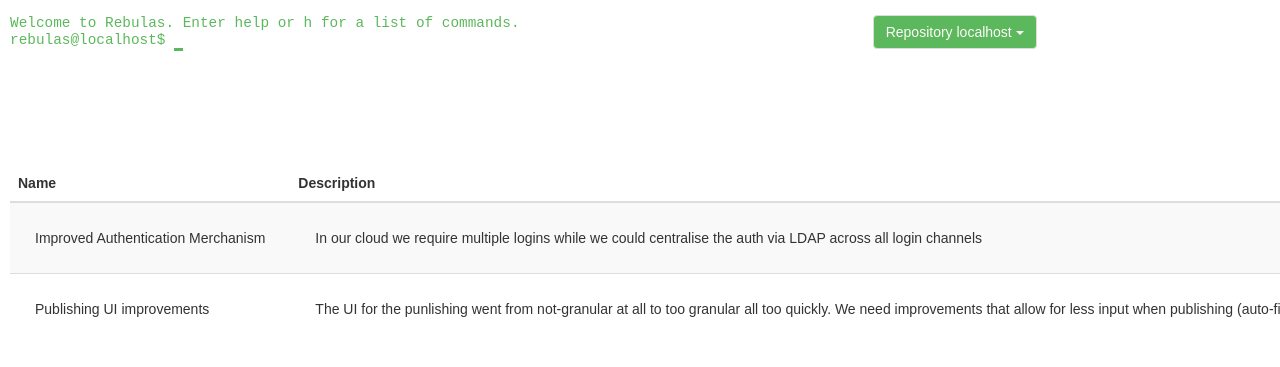
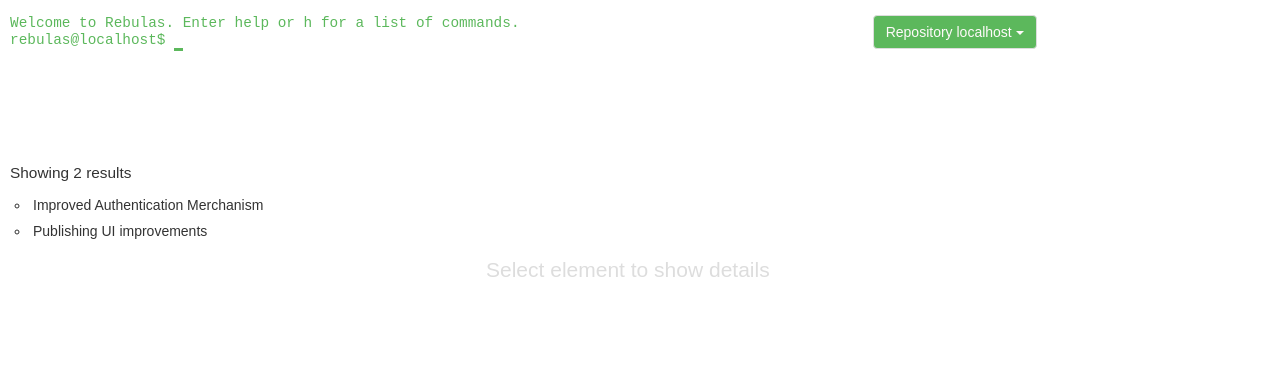
Before and after one commit to rebulas/rebulas, a website: page frontend/index.html in a window 1280 px wide. Drawn offline with Linux system fonts and the light colour scheme.

Commit message:
Ref #13 : Optimal UI flow for search/ediit, try a simple list with details panel on the right

```diff
--- a/frontend/index.html
+++ b/frontend/index.html
@@ -122,10 +122,17 @@
 					</div>
 				</div>
 			</div>
-			<p class="clearfix"/>
-			<h4 id="countContainer" style="display:none"></h4>
-			<div id="itemsContainer" class="pull-left"></div>
-			<div id="itemDetails" class="item-details well pull-left" style="display:none"></div>
+			<div class="row">
+				<div class="col-lg-3">
+					<h4 id="countContainer"></h4>
+					<div id="itemsContainer" class="pull-left"></div>
+				</div>
+				<div class="col-lg-9">
+					<div id="itemDetails" class="pull-left well" style="display:none"></div>
+					<div id="itemDetailsPlaceholder">Select element to show details</div>
+				</div>
+			</div>
+
 
 			<div id="help" class="pull-right">
 				<b>Rebulas Terminal Reference</b>
--- a/frontend/js/terminal/terminal.js
+++ b/frontend/js/terminal/terminal.js
@@ -70,9 +70,7 @@
       			queryObject.q = q.toString();
       		}
 
-          queryExecutor.navigate("?" + Util.queryObjectToString(queryObject), function(result) {
-            terminal.echo("Showing " + result.count + " results");
-          });
+          queryExecutor.navigate("?" + Util.queryObjectToString(queryObject));
       } else  if (c.command == "cd") {
         if (c.args[0] == ".." || c.args[0] == "../") {
           q.removeSelectionAt(q.getSelections().length - 1);
@@ -87,9 +85,7 @@
           q.addSelection(c.args[0], "=", c.args[1]);
           queryObject.q = q.toString();
 
-          queryExecutor.navigate("?" + Util.queryObjectToString(queryObject), function(result) {
-            terminal.echo("Showing " + result.count + " results");
-          });
+          queryExecutor.navigate("?" + Util.queryObjectToString(queryObject));
         }
 			} else if (c.command == "new") {
 				// Give away the focus, the opening of the add/edit screen will capture it
@@ -111,15 +107,6 @@
 	"getHeight" : function() {
 		return localStorage.getItem("terminalHeight");
 	},
-
-  "printHelp" : function(terminal) {
-		terminal.echo("Usage:");
-    terminal.echo("\"s keywords\"\tSearch for the specified keywords within the catalog of documents");
-    terminal.echo("\"cd field value\"\tFilter the result with the specified value for the given field");
-    terminal.echo("\"cd ../\"\tRemove the last filtering step");
-		terminal.echo("\"height x\tSet the height of the terminal in px");
-    terminal.echo();
-  },
 
   "parseCommand" : function(command) {
     var split = [];
--- a/frontend/js/ui/item-renderer.js
+++ b/frontend/js/ui/item-renderer.js
@@ -22,6 +22,46 @@
 		}
 
 		return undefined;
+	},
+
+	renderPlainList : function(args) {
+		args.catalog.displayFields.sort(function(a, b) {
+			return a.position - b.position;
+		});
+
+		var container = args.container;
+		var clickListener = args.clickListener;
+		var fields = args.fields;
+		var catalog = args.catalog;
+
+		var ul = $(document.createElement("ul"));
+		ul.addClass("item-list");
+
+		var items = args.items;
+		items.forEach((item) => {
+			var li = $(document.createElement("li"));
+			li.click({"item" : item, "catalog" : catalog}, function(event) {
+				clickListener(event.data.item, event.data.catalog);
+
+				$(this).siblings().css("font-style", "normal").css("font-weight", "normal");
+				$(this).css("font-style", "italic").css("font-weight", "bold");
+			});
+			li.css("cursor", "pointer");
+			ul.append(li);
+
+			var counter = 0;
+			for (var a in catalog.displayFields) {
+				if (counter++ >= 1) {
+					break;
+				}
+
+				var displayField = catalog.displayFields[a];
+				var renderedField = this.renderField(item, displayField);
+				li.append(renderedField);
+			}
+		});
+
+		container.append(ul);
 	},
 
 	renderTable : function(args) {
@@ -134,6 +174,8 @@
 		var saveCallback = args.saveCallback;
 		var cancelCallback = args.cancelCallback;
 
+		container.empty();
+
 		var detailContainer = $(document.createElement("div"));
 		detailContainer.css("display", "inline-block");
 		detailContainer.css("width", "100%");
--- a/frontend/js/ui/result-renderer.js
+++ b/frontend/js/ui/result-renderer.js
@@ -37,7 +37,7 @@
 				}
 
 				var container = $(document.createElement("div"));
-				ItemRenderer.renderTable({
+				ItemRenderer.renderPlainList({
 					"container" : container,
 					"items" : result.items,
 					"fields" : result.fields,
@@ -47,6 +47,9 @@
 
 				itemsContainer.empty();
 				itemsContainer.append(container);
+
+				detailsContainer.hide();
+				$("#itemDetailsPlaceholder").show();
 			},
 
 			"details" : function(existingItem, catalog) {
@@ -70,7 +73,7 @@
 					"cancelCallback" : saveCallback
 				});
 
-				itemsContainer.hide();
+				$("#itemDetailsPlaceholder").hide();
 				detailsContainer.fadeIn();
 			},
 
--- a/frontend/style/main.css
+++ b/frontend/style/main.css
@@ -18,8 +18,15 @@
 }
 
 #itemsContainer {
-  padding-left: 10px;
-  padding-right: 30px;
+	padding: 0 30px 0 10px;
+}
+
+#itemDetailsPlaceholder {
+	font-size: 1.5em;
+	width:90%;
+	margin-top:100px;
+	text-align: center;
+	color: #DDD;
 }
 
 .item-summary-panel {
@@ -31,17 +38,30 @@
   cursor: pointer;
 }
 
-.item-details {
-  height: 600px;
+#itemDetails {
   background-color: #eff4f2;
-  margin-right: 10px;
+  margin: 10px 10px;
+	min-height: 400px;
+	min-width: 400px;
+	width: 100%;
+	height: 100%;
 }
 
 .item-details-textarea {
   border : 0px;
   width : 100%;
-  height : 100%;
+  min-height : 600px;
   background-color : #eff4f2;
+}
+
+ul.item-list {
+    list-style: circle;
+		padding-left: 20px;
+}
+
+ul.item-list > li {
+	padding: 3px;
+	width: 300px;
 }
 
 #head-container {
```
